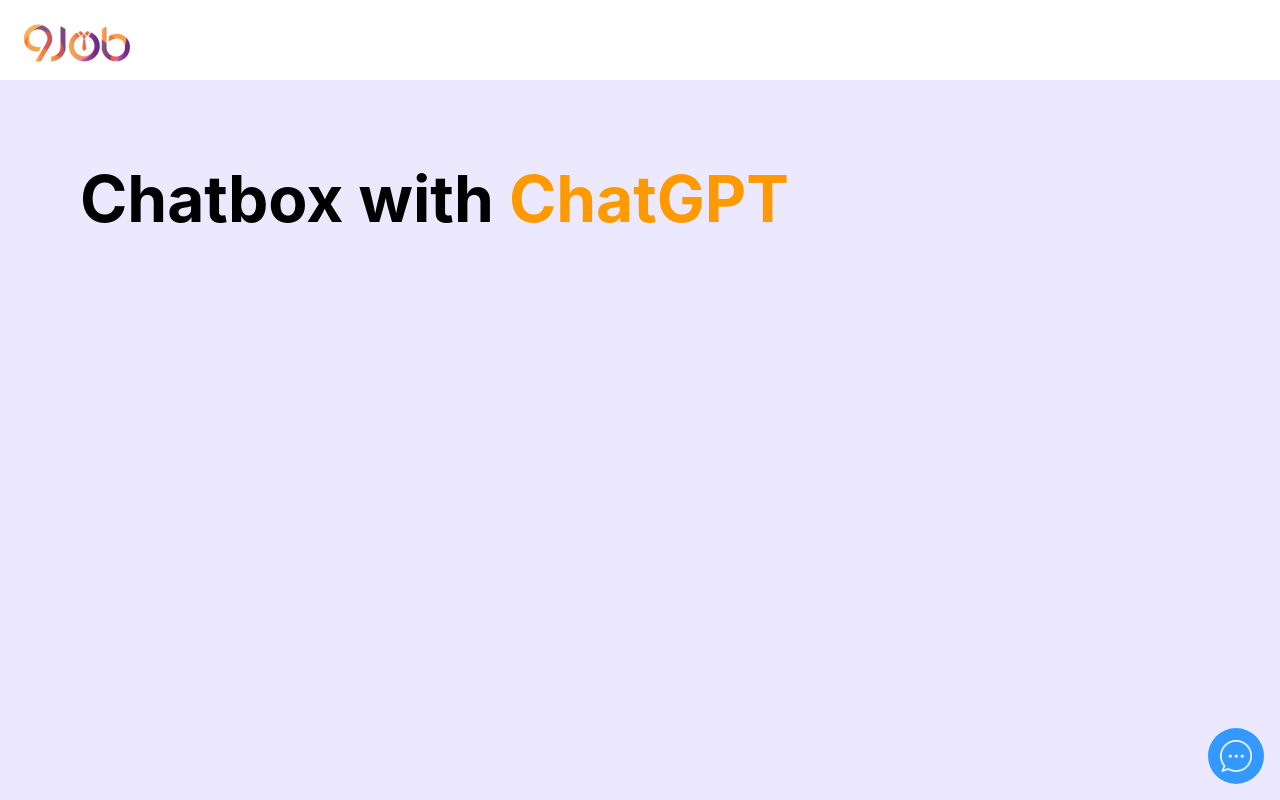
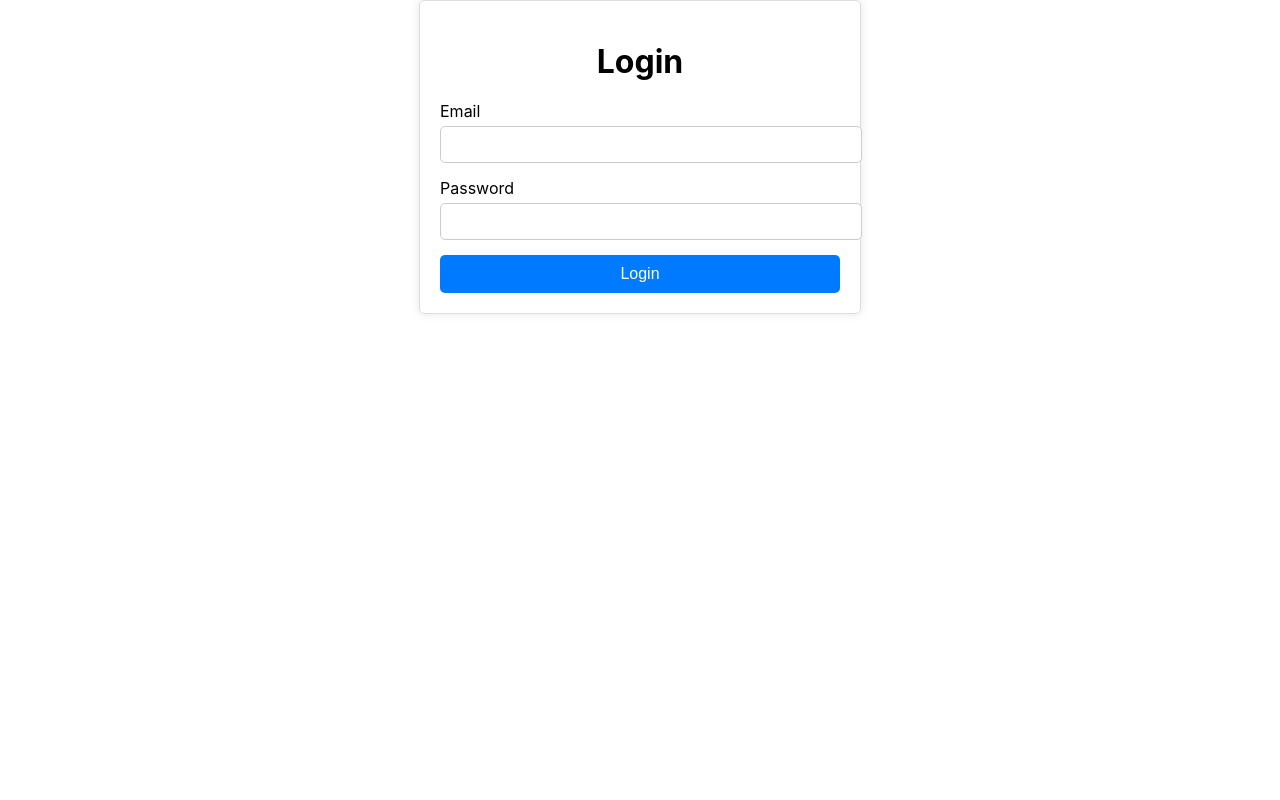
Before and after one commit to ausin107/9job-chatbox, a React (Create React App) app: page /login in a window 1280 px wide. Built offline with nearby package versions, Linux system fonts and the light colour scheme.

Commit message:
Feat: login and sign up

```diff
--- a/package.json
+++ b/package.json
@@ -13,6 +13,7 @@
     "openai": "^4.0.0",
     "react": "^18.3.1",
     "react-dom": "^18.3.1",
+    "react-router-dom": "^6.24.0",
     "react-scripts": "5.0.1",
     "web-vitals": "^2.1.4"
   },
--- a/src/App.js
+++ b/src/App.js
@@ -50,13 +50,12 @@
     const typingInterval = setInterval(() => {
       setTypingMessage((prev) => prev + text[index])
       index++
-
       if (index === text.length) {
         clearInterval(typingInterval)
         setMessages((prevMessages) => [...prevMessages, { sender: 'bot', text }])
         setTypingMessage(null)
       }
-    }, 10)
+    }, 30)
   }
   const handlShowChatBox = () => {
     setSow(!isShow)
--- /dev/null
+++ b/src/configroute.js
@@ -0,0 +1,19 @@
+import React from 'react';
+import { BrowserRouter as Router, Routes, Route } from 'react-router-dom';
+import Login from './page/login/Login.js';
+import Signup from './page/signup/signup.js';
+import App from './App.js'
+
+function ConfigRouter() {
+  return (
+    <Router>
+      <Routes>
+        <Route path="/login" element={<Login />} />
+        <Route path="/signup" element={<Signup />} />
+        <Route path="/" element={<App />} />
+      </Routes>
+    </Router>
+  );
+}
+
+export default ConfigRouter;
--- a/src/index.js
+++ b/src/index.js
@@ -1,13 +1,13 @@
 import React from 'react';
 import ReactDOM from 'react-dom/client';
 import './index.css';
-import App from './App';
+import ConfigRouter from './configroute';
 import reportWebVitals from './reportWebVitals';
 
 const root = ReactDOM.createRoot(document.getElementById('root'));
 root.render(
   <React.StrictMode>
-    <App />
+    <ConfigRouter />
   </React.StrictMode>
 );
 
--- /dev/null
+++ b/src/page/login/Login.css
@@ -0,0 +1,50 @@
+.login-container {
+    max-width: 400px;
+    margin: 0 auto;
+    padding: 20px;
+    border: 1px solid #ddd;
+    border-radius: 5px;
+    box-shadow: 0 0 10px rgba(0, 0, 0, 0.1);
+}
+
+h1 {
+    text-align: center;
+    margin-bottom: 20px;
+}
+
+.form-group {
+    margin-bottom: 15px;
+}
+
+label {
+    display: block;
+    margin-bottom: 5px;
+}
+
+input {
+    width: 100%;
+    padding: 10px;
+    border: 1px solid #ccc;
+    border-radius: 5px;
+}
+
+button {
+    width: 100%;
+    padding: 10px;
+    background-color: #007bff;
+    color: #fff;
+    border: none;
+    border-radius: 5px;
+    font-size: 16px;
+    cursor: pointer;
+}
+
+button:disabled {
+    background-color: #6c757d;
+}
+
+.error-message {
+    color: red;
+    text-align: center;
+    margin-top: 10px;
+}
--- /dev/null
+++ b/src/page/login/Login.js
@@ -0,0 +1,82 @@
+import './Login.css'
+
+import React, { useState } from 'react';
+import { useNavigate } from 'react-router-dom';
+
+const LoginPage = () => {
+  const [email, setEmail] = useState('');
+  const [password, setPassword] = useState('');
+  const [error, setError] = useState('');
+  const [loading, setLoading] = useState(false);
+  const navigate = useNavigate();
+
+  const handleSubmit = async (e) => {
+    e.preventDefault();
+
+    if (!email || !password) {
+      setError('Please fill in both fields.');
+      return;
+    }
+
+    setError('');
+    setLoading(true);
+
+    try {
+      const response = await fetch('http://localhost:3001/v1/api/auth/login', {
+        method: 'POST',
+        headers: {
+          'Content-Type': 'application/json',
+        },
+        body: JSON.stringify({ email, password }),
+      });
+
+      if (!response.ok) {
+        throw new Error('Network response was not ok');
+      }
+
+      const responseData = await response.json();
+      if (responseData.data) {
+        localStorage.setItem('token', responseData.data.token);
+        navigate('/')
+      }
+    } catch (error) {
+      setError('Login failed. Please try again.');
+    } finally {
+      setLoading(false);
+    }
+  };
+
+  return (
+    <div className="login-container">
+      <h1>Login</h1>
+      <form onSubmit={handleSubmit}>
+        <div className="form-group">
+          <label htmlFor="email">Email</label>
+          <input
+            type="email"
+            id="email"
+            value={email}
+            onChange={(e) => setEmail(e.target.value)}
+            required
+          />
+        </div>
+        <div className="form-group">
+          <label htmlFor="password">Password</label>
+          <input
+            type="password"
+            id="password"
+            value={password}
+            onChange={(e) => setPassword(e.target.value)}
+            required
+          />
+        </div>
+        {error && <p className="error-message">{error}</p>}
+        <button type="submit" disabled={loading}>
+          {loading ? 'Logging in...' : 'Login'}
+        </button>
+      </form>
+    </div>
+  );
+};
+
+export default LoginPage;
--- /dev/null
+++ b/src/page/signup/signup.js
@@ -0,0 +1,89 @@
+import React, { useState } from 'react';
+import { useNavigate } from 'react-router-dom';
+
+const SignUpPage = () => {
+    const [email, setEmail] = useState('');
+    const [password, setPassword] = useState('');
+    const [confirmPassword, setconfirmPassword] = useState('');
+    const [error, setError] = useState('');
+    const [loading, setLoading] = useState(false);
+    const navigate = useNavigate();
+
+    const handleSubmit = async (e) => {
+    e.preventDefault();
+
+    if (!email || !password) {
+        setError('Please fill in both fields.');
+        return;
+    }
+    if (confirmPassword != password) {
+        setError('Password and confirm password is not matching');
+    }
+
+    setError('');
+    setLoading(true);
+
+    try {
+        const response = await fetch('http://localhost:3001/v1/api/auth/signup', {
+            method: 'POST',
+            headers: {
+            'Content-Type': 'application/json',
+            },
+            body: JSON.stringify({ email, password }),
+        });
+
+        if (!response.ok) {
+            throw new Error('Network response was not ok');
+        }
+        navigate("/login");
+    } catch (error) {
+        setError('Login failed. Please try again.');
+    } finally {
+        setLoading(false);
+    }
+  };
+
+  return (
+    <div className="login-container">
+      <h1>Signup</h1>
+      <form onSubmit={handleSubmit}>
+        <div className="form-group">
+          <label htmlFor="email">Email</label>
+          <input
+            type="email"
+            id="email"
+            value={email}
+            onChange={(e) => setEmail(e.target.value)}
+            required
+          />
+        </div>
+        <div className="form-group">
+          <label htmlFor="password">Password</label>
+          <input
+            type="password"
+            id="password"
+            value={password}
+            onChange={(e) => setPassword(e.target.value)}
+            required
+          />
+        </div>
+        <div className="form-group">
+          <label htmlFor="password">Confirm Password</label>
+          <input
+            type="password"
+            id="password"
+            value={confirmPassword}
+            onChange={(e) => setconfirmPassword(e.target.value)}
+            required
+          />
+        </div>
+        {error && <p className="error-message">{error}</p>}
+        <button type="submit" disabled={loading}>
+          {loading ? 'Logging in...' : 'Login'}
+        </button>
+      </form>
+    </div>
+  );
+};
+
+export default SignUpPage;
```
Also changed, not shown: 1 other file (tests, documents, lock files or other folders).
